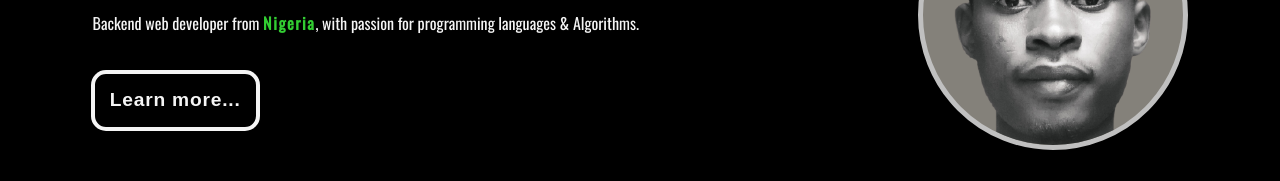
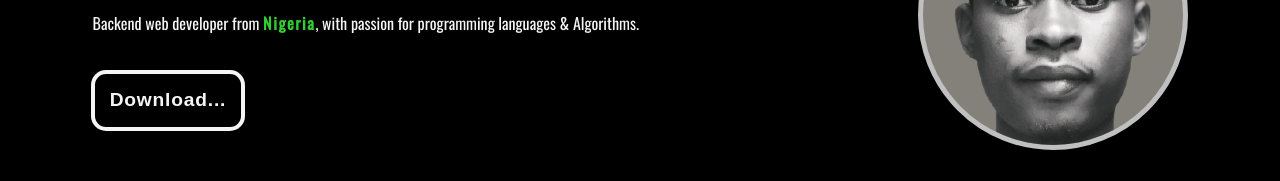
Before and after one commit to abdullyahuza/abdullyahuza.github.io, a plain HTML site: page index.html in a window 1280 px wide. Shown: the part 407-588 px from the top of the page. Drawn offline with nearby package versions, Linux system fonts and the light colour scheme.

Commit message:
add download button

```diff
--- a/index.html
+++ b/index.html
@@ -62,8 +62,8 @@
                     <strong style="color:limegreen; letter-spacing: 0.1rem;">Nigeria</strong>,
                  with passion for programming languages & Algorithms.</p>
                 <br>
-                <a href="https://fb.com/fb.abdullyahuza" target="_blank" id="profile-link">
-                    <button class="btn draw-border"> Learn more...</button>
+                <a href="./files/CV_A_YAHUZA.pdf" target="_blank" id="profile-link">
+                    <button class="btn draw-border"> Download...</button>
                 </a>
             </div>
 
```
Also changed, not shown: 1 other file.
